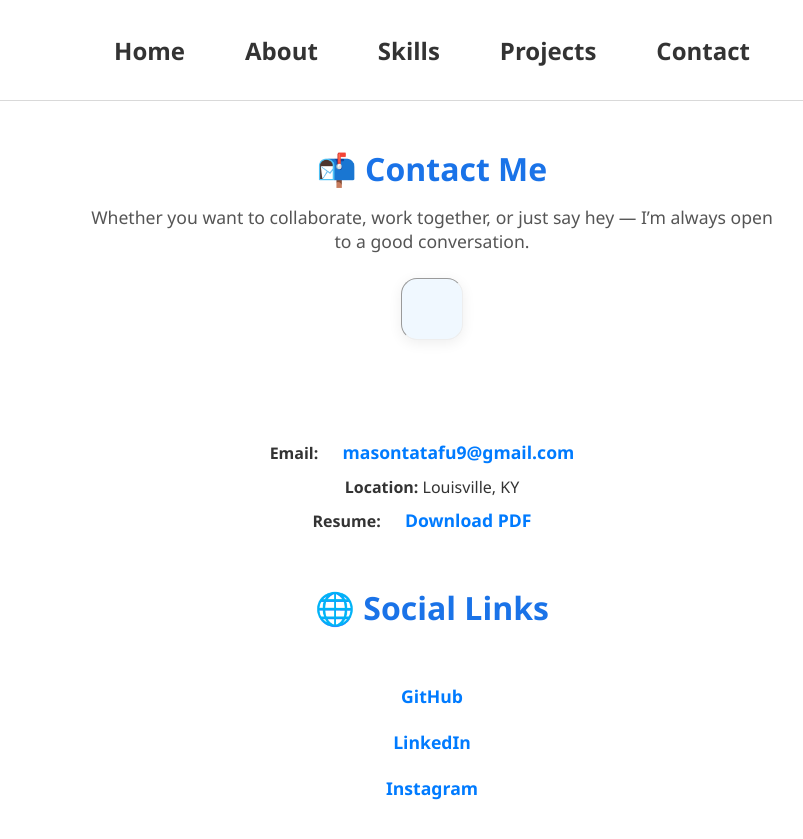
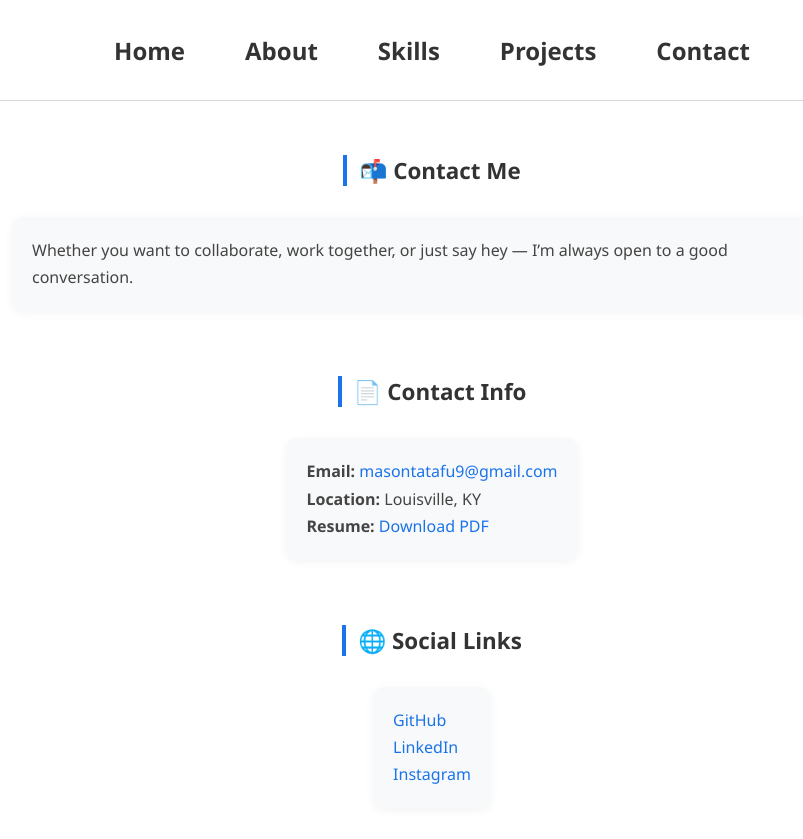
Before and after one commit to masontatafu/masontatafu.github.io, a Jekyll site: the page built from contact.md, in a window 1280 px wide. Shown: the top 839 px of the page, without its empty margins (208-1011 px from the left). Built offline with Jekyll 4.4.1, drawn with Linux system fonts in a browser that asks for light colours.

Commit message:
Update contact.md

```diff
--- a/contact.md
+++ b/contact.md
@@ -4,23 +4,23 @@ layout: default
 ---
 
 ## 📬 Contact Me
-{:.contact-header}
+{:.about-header}
 
 Whether you want to collaborate, work together, or just say hey — I’m always open to a good conversation.
-{:.contact-intro}
+{:.about-section}
 
----
-{: .contact-container}
+## 📄 Contact Info
+{:.about-header}
 
 **Email:** [masontatafu9@gmail.com](mailto:masontatafu9@gmail.com)
 **Location:** Louisville, KY
 **Resume:** [Download PDF](/assets/Mason%20Tatafu%20Current%20Resume%20-%202025.pdf)
-{:.contact-links}
+{:.about-section}
 
 ## 🌐 Social Links
-{:.contact-header}
+{:.about-header}
 
 [GitHub](https://github.com/masontatafu)
 [LinkedIn](https://www.linkedin.com/in/mason-tatafu-91b0742a2)
 [Instagram](https://www.instagram.com/masontatafu)
-{:.contact-links}
+{:.about-section}
```
